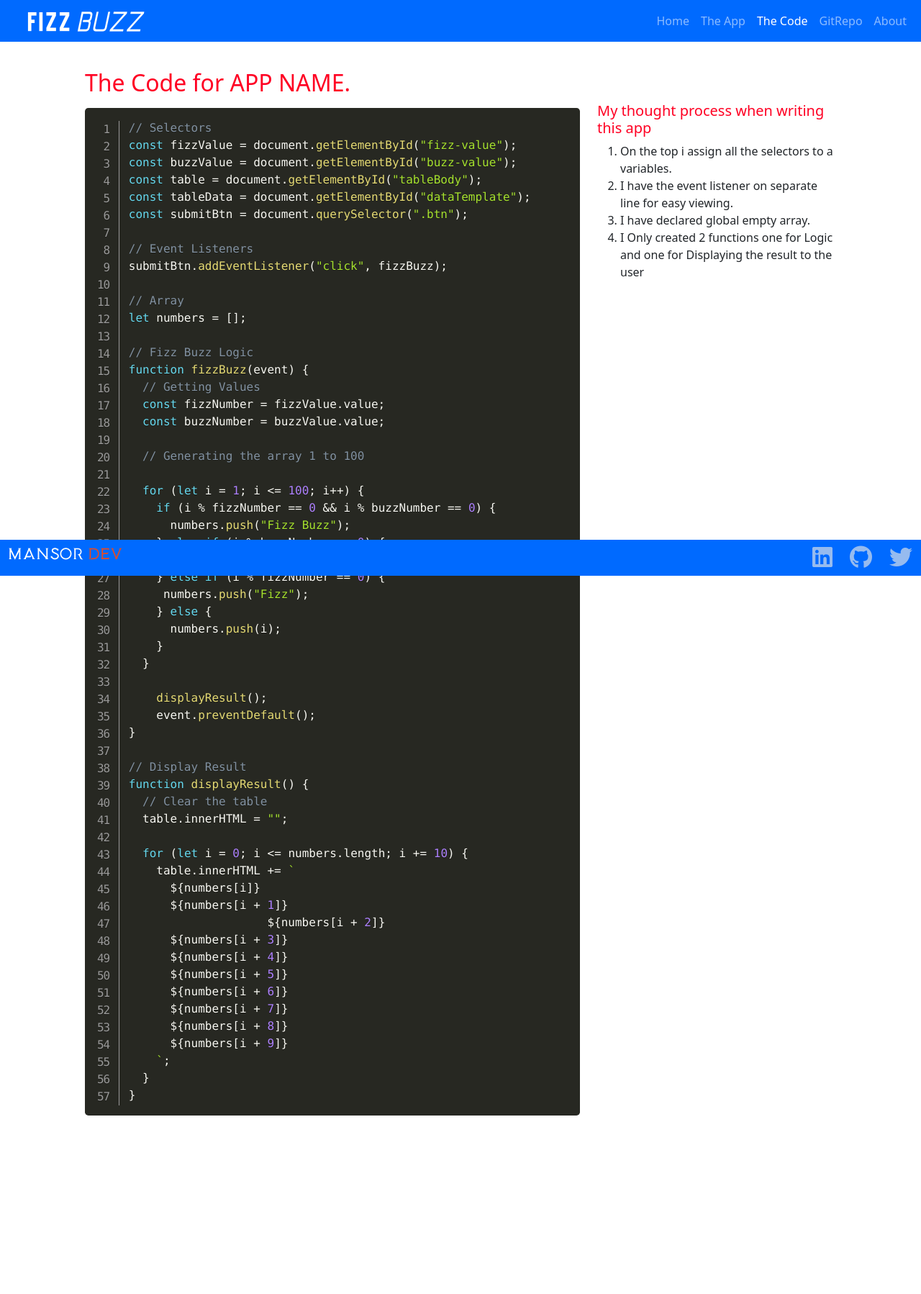
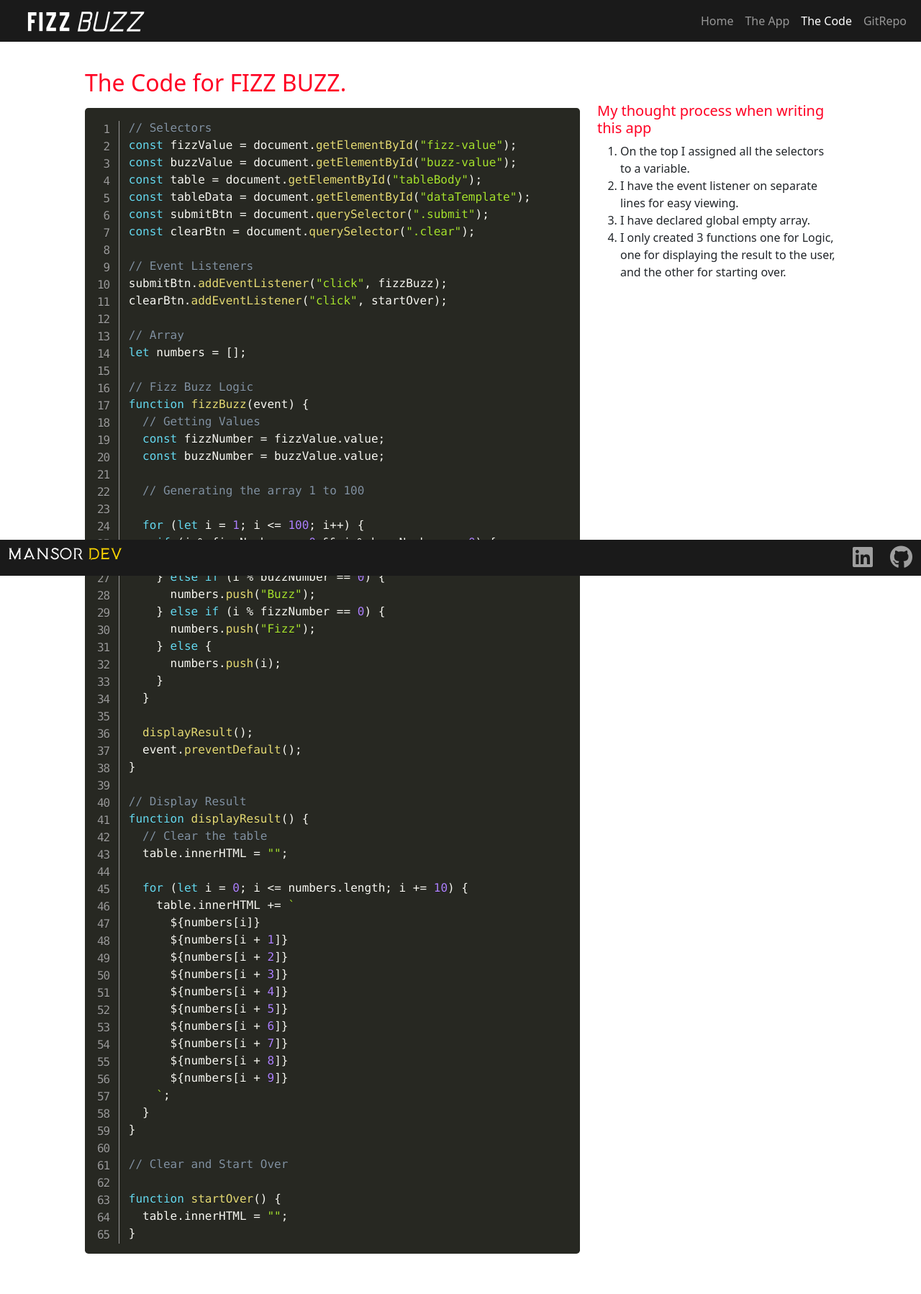
Before and after one commit to malmossa/fizz-buzz, a PHP site: page /code.html in a window 1280 px wide. Shown: the whole page at 72% size. Before the commit the page ends 1606 px from the top, so only its background shows below. Run offline with PHP 8.4, Linux system fonts and the light colour scheme; some libraries are stand-ins or nearby versions.

Commit message:
Completed

```diff
--- a/code.html
+++ b/code.html
@@ -49,7 +49,6 @@
               href="https://github.com/malmossa/fizz-buzz"
               >GitRepo</a
             >
-            <a class="nav-link" target="_blank" href="#">About</a>
           </div>
         </div>
       </div>
@@ -57,7 +56,7 @@
 
     <main class="flex-shrink-0">
       <div class="container py-5 px-5 mt-5">
-        <h2>The Code for APP NAME.</h2>
+        <h2>The Code for FIZZ BUZZ.</h2>
         <div class="row row-cols-1 row-cols-lg-2">
           <div class="col-lg-8">
             <pre class="line-numbers">
@@ -67,10 +66,12 @@
                 const buzzValue = document.getElementById("buzz-value");
                 const table = document.getElementById("tableBody");
                 const tableData = document.getElementById("dataTemplate");
-                const submitBtn = document.querySelector(".btn");
+                const submitBtn = document.querySelector(".submit");
+                const clearBtn = document.querySelector(".clear");
 
                 // Event Listeners
                 submitBtn.addEventListener("click", fizzBuzz);
+                clearBtn.addEventListener("click", startOver);
 
                 // Array
                 let numbers = [];
@@ -89,14 +90,14 @@
                     } else if (i % buzzNumber == 0) {
                       numbers.push("Buzz");
                     } else if (i % fizzNumber == 0) {
-                     numbers.push("Fizz");
+                      numbers.push("Fizz");
                     } else {
                       numbers.push(i);
                     }
                   }
 
-                    displayResult();
-                    event.preventDefault();
+                  displayResult();
+                  event.preventDefault();
                 }
 
                 // Display Result
@@ -108,7 +109,7 @@
                     table.innerHTML += `<tr>
                       <td>${numbers[i]}</td>
                       <td>${numbers[i + 1]}</td>
-                                    <td>${numbers[i + 2]}</td>
+                      <td>${numbers[i + 2]}</td>
                       <td>${numbers[i + 3]}</td>
                       <td>${numbers[i + 4]}</td>
                       <td>${numbers[i + 5]}</td>
@@ -119,20 +120,26 @@
                     </tr>`;
                   }
                 }
+
+                // Clear and Start Over
+
+                function startOver() {
+                  table.innerHTML = "";
+                }
               </code>
             </pre>
           </div>
           <div class="col-lg-4">
             <h5>My thought process when writing this app</h5>
             <ol>
-              <li>On the top i assign all the selectors to a variables.</li>
+              <li>On the top I assigned all the selectors to a variable.</li>
               <li>
-                I have the event listener on separate line for easy viewing.
+                I have the event listener on separate lines for easy viewing.
               </li>
               <li>I have declared global empty array.</li>
               <li>
-                I Only created 2 functions one for Logic and one for Displaying
-                the result to the user
+                I only created 3 functions one for Logic, one for displaying the
+                result to the user, and the other for starting over.
               </li>
             </ol>
           </div>
@@ -160,11 +167,6 @@
                   ><i class="fab fa-github fa-2x"></i
                 ></a>
               </div>
-              <div class="col social">
-                <a href="#" target="_blank"
-                  ><i class="fab fa-twitter fa-2x"></i
-                ></a>
-              </div>
             </div>
           </div>
         </div>
--- a/css/main.css
+++ b/css/main.css
@@ -1,7 +1,7 @@
 :root {
   --primary-color: #ff0023;
   --secondary-color: #ffd600;
-  --dark-color: #006aff;
+  --dark-color: #1a1a1a;
   --white-color: #e7e7e7;
 }
 
@@ -40,7 +40,7 @@
 }
 
 footer span {
-  color: #e34c26;
+  color: #ffd700;
 }
 
 footer .social > a {
```
Also changed, not shown: app.html (+4 -9 lines), index.html (+7 -15 lines), js/main.js (+9 -1 lines), img/favicon.png.
